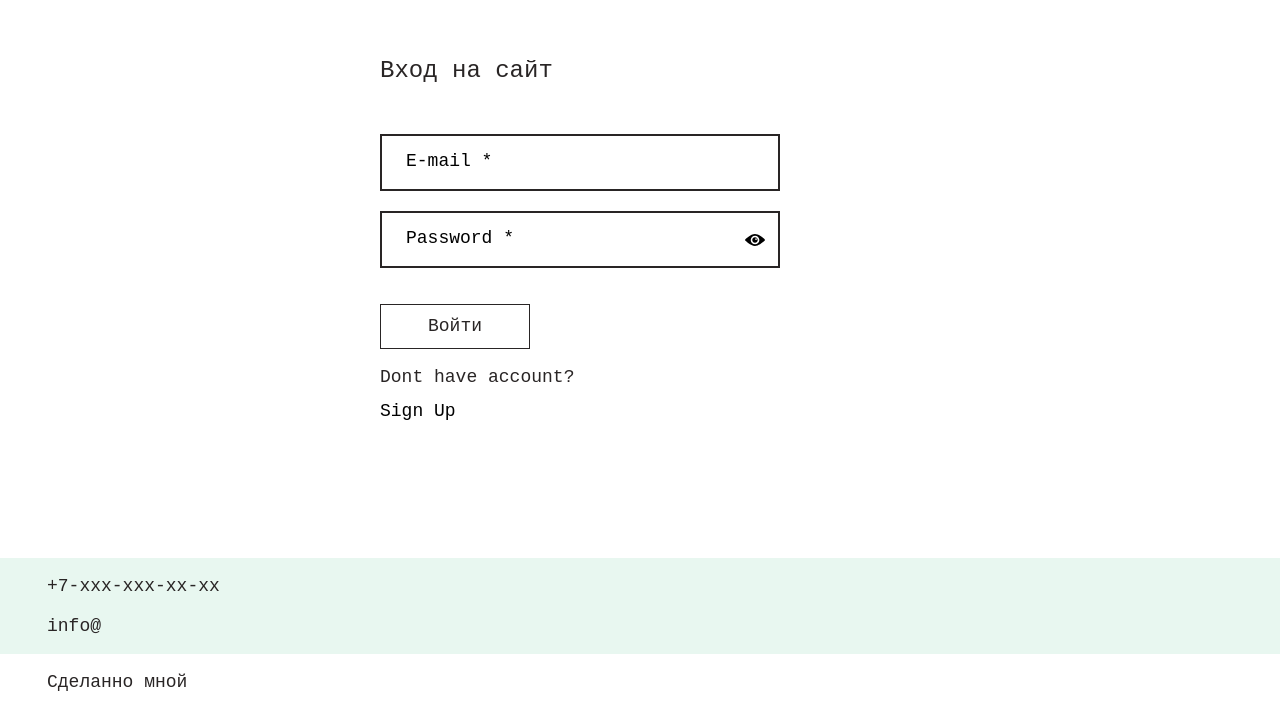
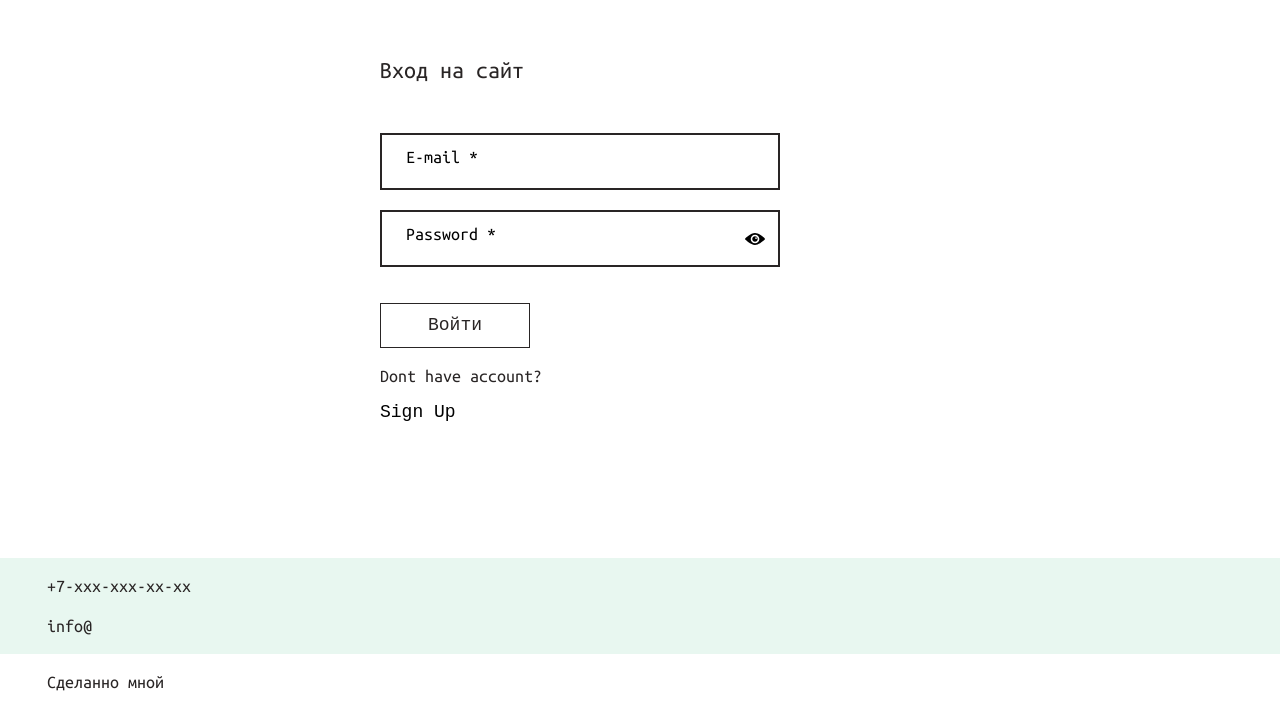
Before and after one commit to StanislavBokov/coffeeStore, a React (Create React App) app in the folder client/: page /login in a window 1280 px wide. Shown: the part 178-888 px from the top of the page. Built offline with nearby package versions, Linux system fonts and the light colour scheme; what typed-redux-saga would draw is missing.

Commit message:
add moonspace fonts

```diff
--- a/client/public/index.html
+++ b/client/public/index.html
@@ -1,6 +1,7 @@
 <!DOCTYPE html>
 <html lang="en">
   <head>
+
     <meta charset="utf-8" />
     <link rel="stylesheet" href="//cdnjs.cloudflare.com/ajax/libs/leaflet/1.3.1/leaflet.css">
     <link rel="icon" href="%PUBLIC_URL%/favicon.ico" />
--- a/client/src/index.scss
+++ b/client/src/index.scss
@@ -1,12 +1,18 @@
 @import './assets/styles/color-themes';
 @import './assets/styles/mixins';
+@import url('https://fonts.googleapis.com/css2?family=Ubuntu+Mono:wght@400;700&display=swap');
+// @font-face {
+//   font-family: moonspace;
+//   src: url('EtelkaMonospace.otf');
+// }
 body {
   margin: 0;
   // font-family: -apple-system, BlinkMacSystemFont, 'Segoe UI', 'Roboto', 'Oxygen',
   //   'Ubuntu', 'Cantarell', 'Fira Sans', 'Droid Sans', 'Helvetica Neue',
   //   sans-serif;
-  font-family:monospace;
-  font-size: 18px;
+  // font-family:monospace;
+  font-family: 'Ubuntu Mono', monospace;
+  font-size: 20px;
   -webkit-font-smoothing: antialiased;
   -moz-osx-font-smoothing: grayscale;
 }
```
